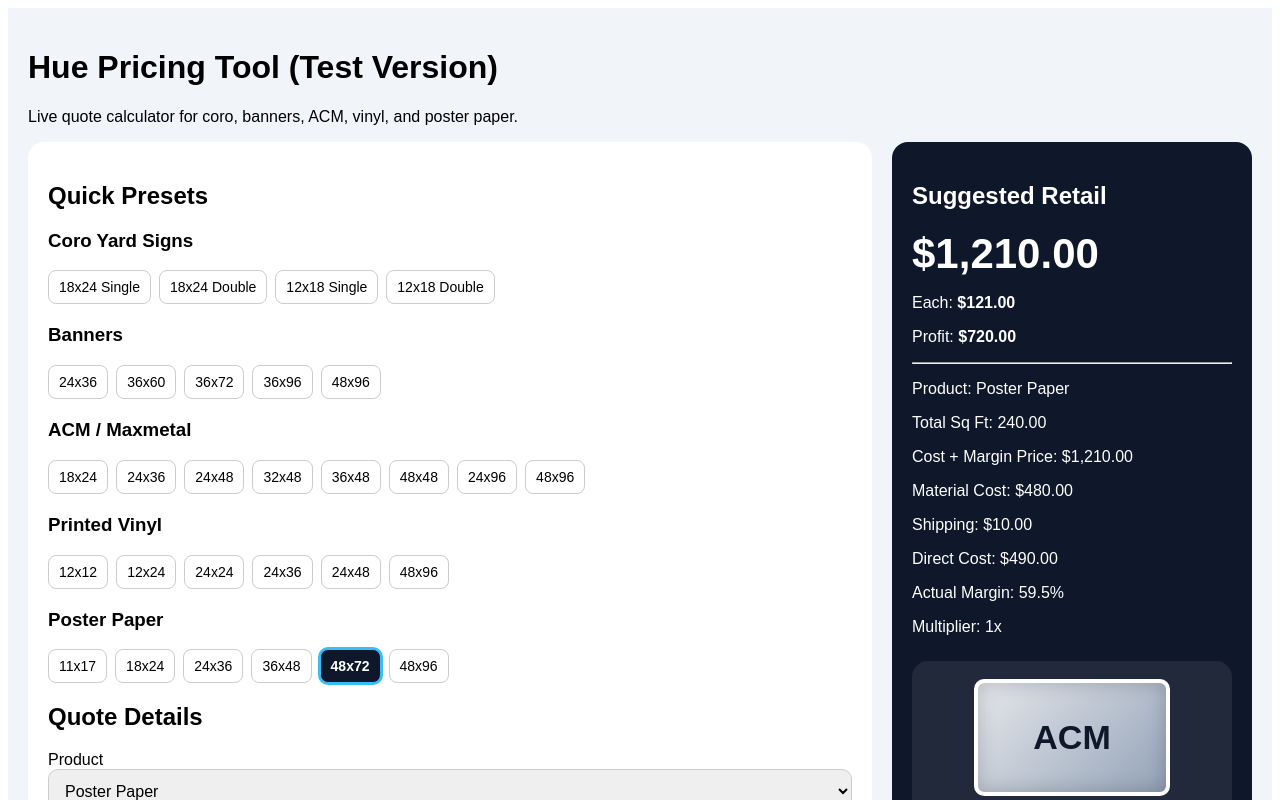
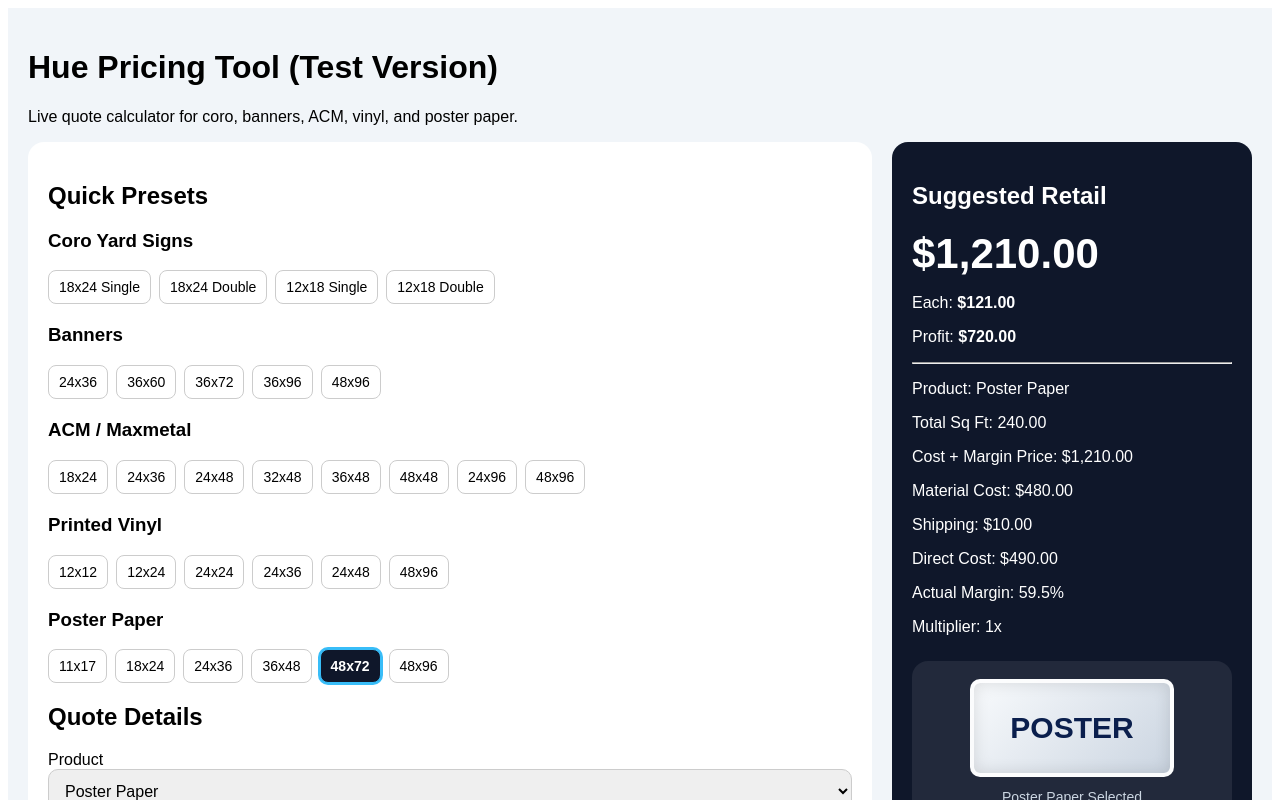
Before and after one commit to huegpx2008/hue-sign-pricing-app, a Next.js app: page / in a window 1280 px wide. Both pictures are taken after a click on the button "48x72". Shown: the top 800 px of the page. Built offline with nearby package versions, Linux system fonts and the light colour scheme.

Commit message:
Fix poster product preview visual and label

```diff
--- a/app/page.js
+++ b/app/page.js
@@ -961,6 +961,15 @@ function ProductVisual({ product }) {
     );
   }
 
+  if (product === "poster") {
+    return (
+      <div style={visualBox}>
+        <div style={posterVisual}>POSTER</div>
+        <p style={visualLabel}>Poster Paper Selected</p>
+      </div>
+    );
+  }
+
   return (
     <div style={visualBox}>
       <div style={acmVisual}>ACM</div>
@@ -1088,6 +1097,19 @@ const vinylVisual = {
   border: "4px dashed #38bdf8",
 };
 
+
+const posterVisual = {
+  display: "inline-block",
+  background: "linear-gradient(135deg, #f8fafc, #cbd5e1)",
+  color: "#0b1f4d",
+  borderRadius: 10,
+  padding: "28px 36px",
+  fontSize: 30,
+  fontWeight: "bold",
+  border: "4px solid rgba(255,255,255,0.9)",
+  boxShadow: "inset 0 0 16px rgba(0,0,0,.12)",
+};
+
 const acmVisual = {
   display: "inline-block",
   background: "linear-gradient(135deg, #e5e7eb, #94a3b8)",
```
